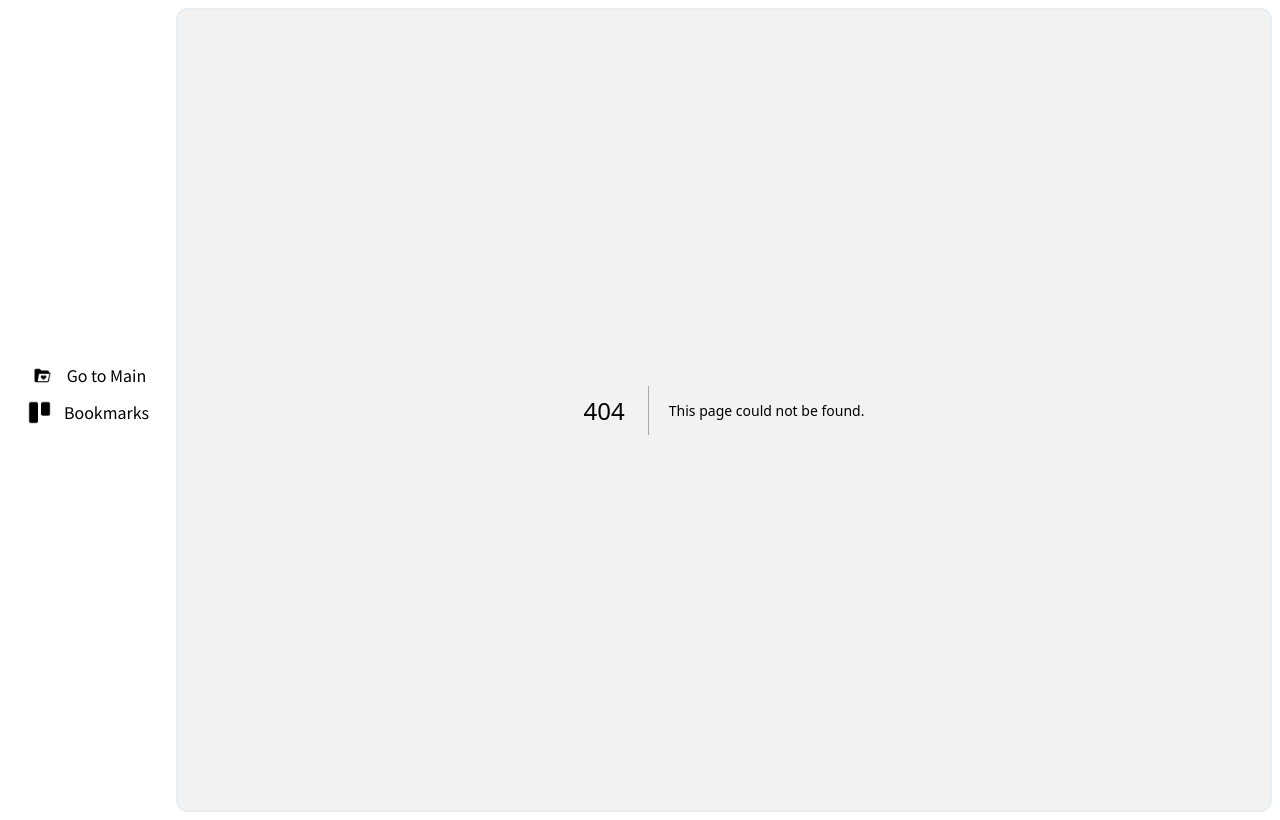
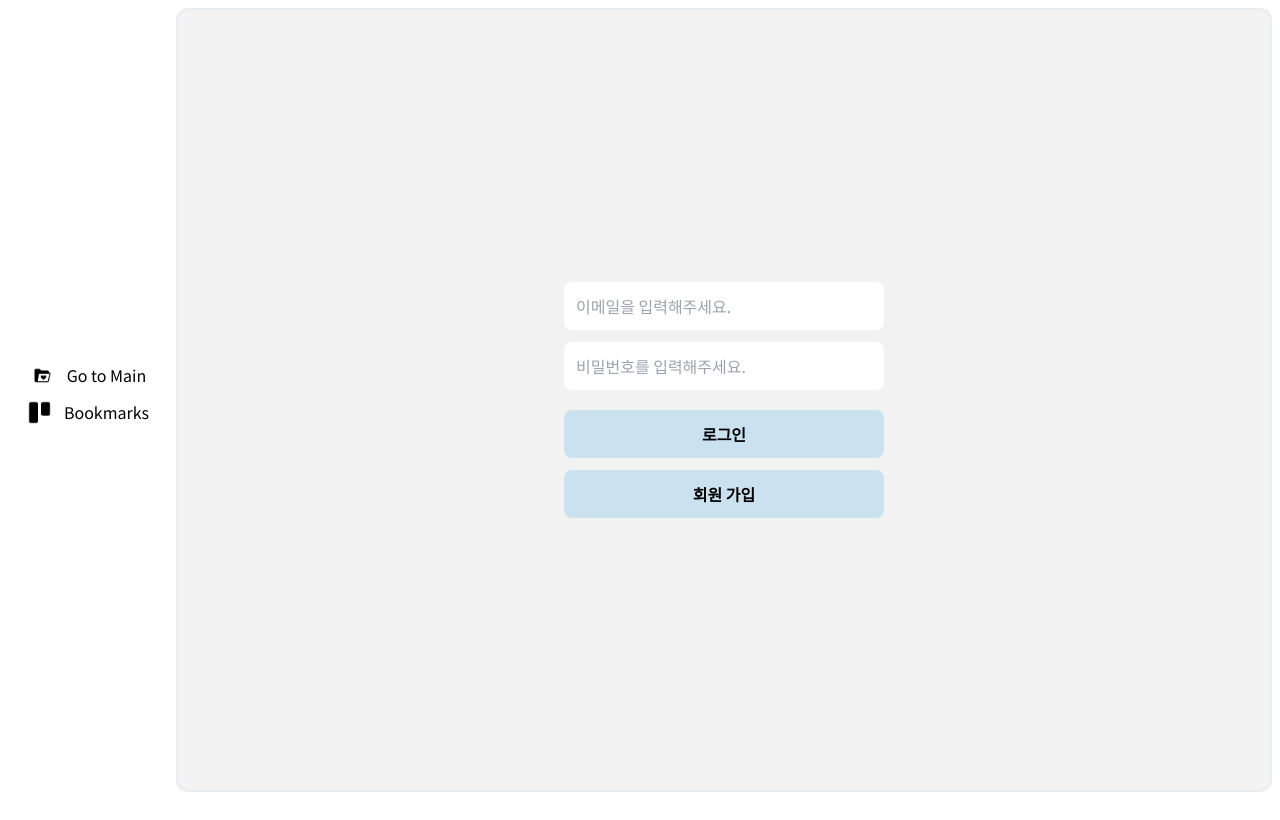
Before and after one commit to kido-c/bookmark-note, a Next.js app: page /auth/signin in a window 1280 px wide. Before the commit this address had no page. Built offline with nearby package versions, Linux system fonts and the light colour scheme.

Commit message:
feat: add signin, signup page (#9)

```diff
--- /dev/null
+++ b/app/auth/layout.tsx
@@ -0,0 +1,16 @@
+import React from 'react'
+
+export default function AuthLayout({
+  children,
+}: Readonly<{
+  children: React.ReactNode
+}>) {
+  return (
+    <div className="h-full flex justify-center items-center">
+      <section className=" w-96 h-96">
+        {/* <h1 className="text-3xl text-center">Auth Layout</h1> */}
+        {children}
+      </section>
+    </div>
+  )
+}
--- /dev/null
+++ b/app/auth/signin/page.tsx
@@ -0,0 +1,48 @@
+'use client'
+import React from 'react'
+import { useForm } from 'react-hook-form'
+
+interface SigninForm {
+  email: string
+  password: string
+}
+
+export default function SigninPage() {
+  const { register, handleSubmit } = useForm<SigninForm>()
+
+  const onSubmit = (data: SigninForm) => {
+    console.log(data)
+  }
+
+  return (
+    <form
+      onSubmit={handleSubmit(onSubmit)}
+      className="flex flex-col justify-center items-center h-full w-full gap-3 px-8"
+    >
+      <input
+        {...register('email')}
+        placeholder="이메일을 입력해주세요."
+        className="w-full h-12 rounded-lg p-3"
+      />
+      <input
+        {...register('password')}
+        placeholder="비밀번호를 입력해주세요."
+        className="w-full h-12 rounded-lg p-3"
+      />
+      <div className="flex flex-col w-full mt-2 gap-3">
+        <button
+          type="submit"
+          className="bg-blue w-full h-12 rounded-lg  font-semibold"
+        >
+          로그인
+        </button>
+        <button
+          type="button"
+          className="bg-blue w-full h-12 rounded-lg  font-semibold"
+        >
+          회원 가입
+        </button>
+      </div>
+    </form>
+  )
+}
--- /dev/null
+++ b/app/auth/signup/page.tsx
@@ -0,0 +1,55 @@
+'use client'
+import React from 'react'
+import { useForm } from 'react-hook-form'
+
+interface SignupForm {
+  name: string
+  birth: string
+  email: string
+  password: string
+  passwordConfirm: string
+}
+
+export default function SignupPage() {
+  const { register, handleSubmit } = useForm<SignupForm>()
+
+  const onSubmit = (data: SignupForm) => {
+    console.log(data)
+  }
+
+  return (
+    <form
+      onSubmit={handleSubmit(onSubmit)}
+      className="flex flex-col justify-center items-center h-full w-full gap-3 px-8"
+    >
+      <input
+        {...register('name')}
+        placeholder="이름을 입력해주세요."
+        className="w-full h-12 rounded-lg p-3"
+      />
+      <input
+        {...register('email')}
+        placeholder="이메일을 입력해주세요."
+        className="w-full h-12 rounded-lg p-3"
+      />
+      <input
+        {...register('password')}
+        placeholder="비밀번호를 입력해주세요."
+        className="w-full h-12 rounded-lg p-3"
+      />
+      <input
+        {...register('passwordConfirm')}
+        placeholder="비밀번호를 확인해주세요."
+        className="w-full h-12 rounded-lg p-3"
+      />
+      <div className="flex flex-col w-full mt-2 gap-3">
+        <button
+          type="submit"
+          className="bg-blue w-full h-12 rounded-lg  font-semibold"
+        >
+          회원 가입
+        </button>
+      </div>
+    </form>
+  )
+}
--- a/package.json
+++ b/package.json
@@ -14,7 +14,8 @@
     "classnames": "^2.5.1",
     "next": "14.2.4",
     "react": "^18",
-    "react-dom": "^18"
+    "react-dom": "^18",
+    "react-hook-form": "^7.52.0"
   },
   "devDependencies": {
     "@types/node": "^20",
```
Also changed, not shown: 1 other file (tests, documents, lock files or other folders).
